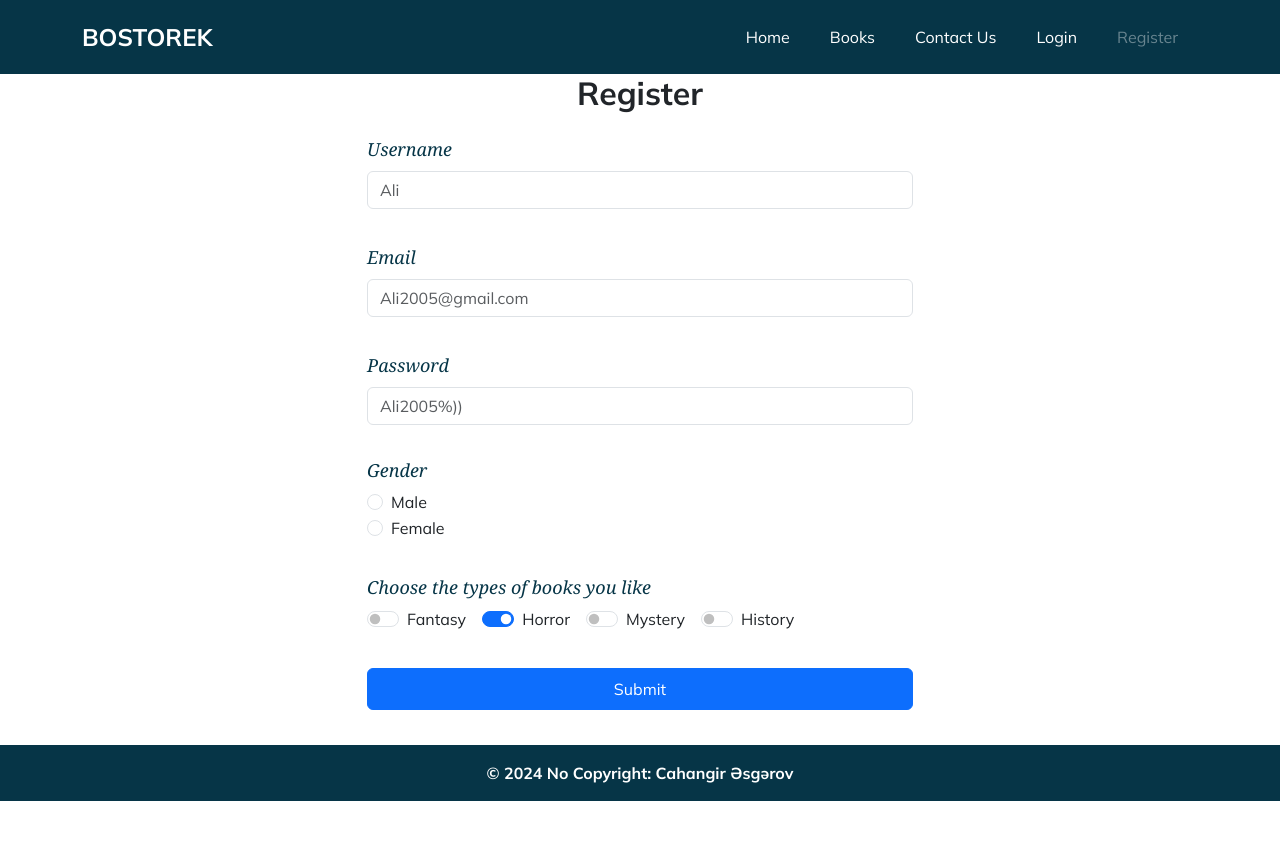
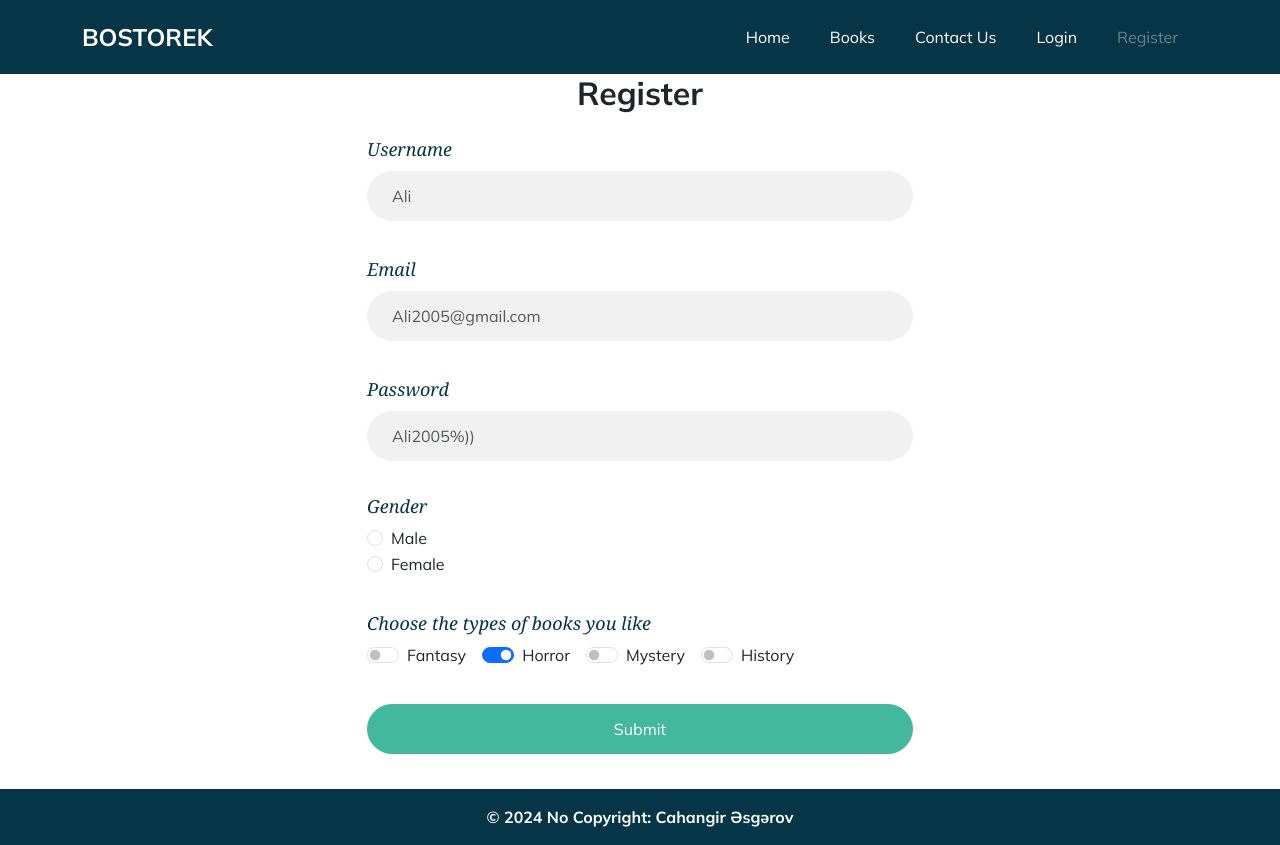
Before and after one commit to cahangirasgerov2003/Bostorek-az, a Vue app in the folder frontend/: page /register in a window 1280 px wide. Before the commit the page ends 801 px from the top, so only its background shows below. Built offline with nearby package versions, Linux system fonts and the light colour scheme; no server answers.

Commit message:
Register and login page for styles will be updated

```diff
--- a/frontend/src/views/LoginView.vue
+++ b/frontend/src/views/LoginView.vue
@@ -15,6 +15,7 @@
               id="email"
               v-model.trim="userData.email"
               placeholder="Ali2005@gmail.com"
+              autocomplete="off"
               required
             />
           </div>
@@ -91,4 +92,30 @@ export default {
 };
 </script>
 
-<style scoped></style>
+<style scoped>
+.form-control {
+  background-color: #f1f1f1;
+  height: 50px;
+  border: none;
+  border-radius: 25px;
+  padding-left: 25px;
+  color: #101010;
+}
+
+.form-control:focus {
+  box-shadow: 0 0 0 0.25rem #44b89d75;
+}
+
+.btn-primary {
+  height: 50px;
+  border-radius: 25px;
+  background-color: var(--secondary-color);
+  border: 1px solid var(--secondary-color);
+  transition: all 0.4s;
+}
+
+.btn-primary:hover {
+  background-color: white;
+  color: var(--secondary-color);
+}
+</style>
--- a/frontend/src/views/RegisterView.vue
+++ b/frontend/src/views/RegisterView.vue
@@ -17,6 +17,7 @@
               id="userName"
               v-model.trim="userData.userName"
               placeholder="Ali"
+              autocomplete="off"
               required
             />
           </div>
@@ -32,6 +33,7 @@
               id="email"
               v-model.trim="userData.email"
               placeholder="Ali2005@gmail.com"
+              autocomplete="off"
               required
             />
           </div>
@@ -194,4 +196,30 @@ export default {
 };
 </script>
 
-<style scoped></style>
+<style scoped>
+.form-control {
+  background-color: #f1f1f1;
+  height: 50px;
+  border: none;
+  border-radius: 25px;
+  padding-left: 25px;
+  color: #101010;
+}
+
+.form-control:focus {
+  box-shadow: 0 0 0 0.25rem #44b89d75;
+}
+
+.btn-primary {
+  height: 50px;
+  border-radius: 25px;
+  background-color: var(--secondary-color);
+  border: 1px solid var(--secondary-color);
+  transition: all 0.4s;
+}
+
+.btn-primary:hover {
+  background-color: white;
+  color: var(--secondary-color);
+}
+</style>
```
